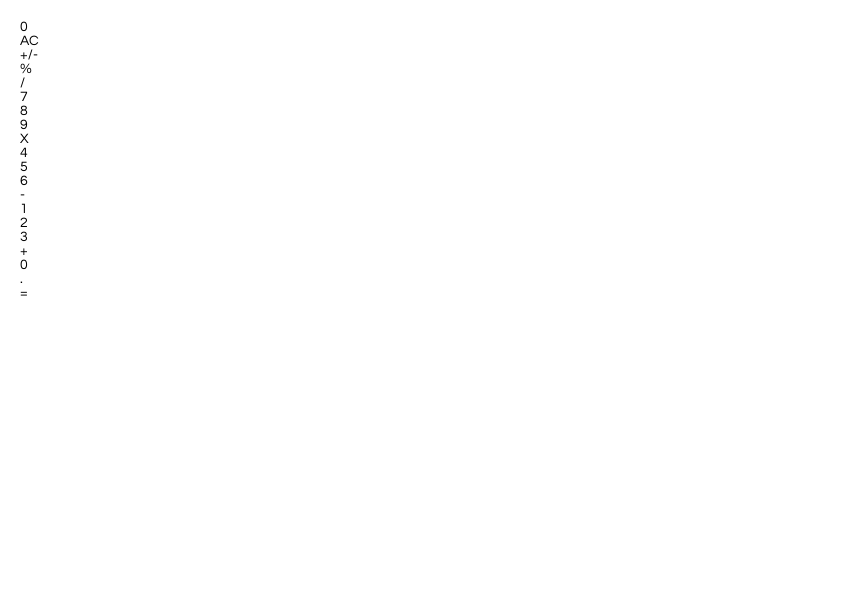
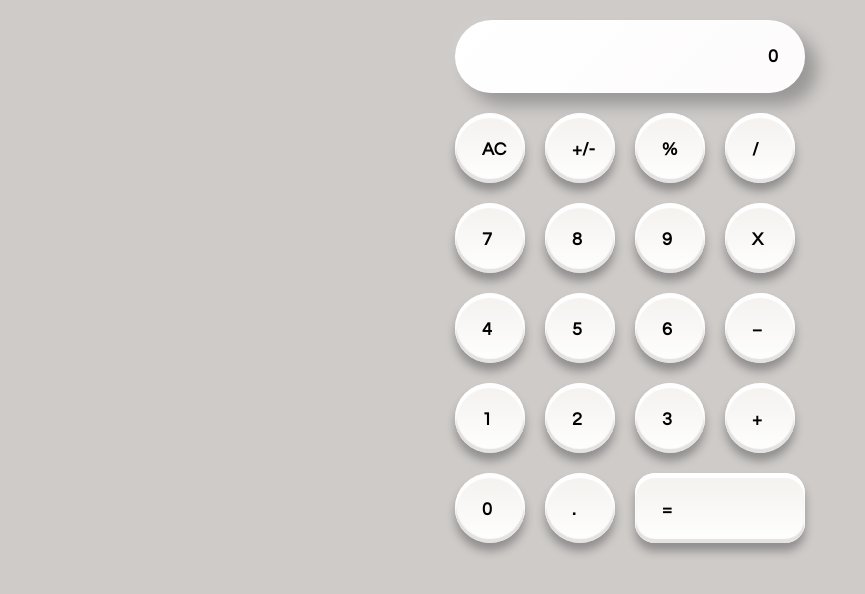
Before and after one commit to Seven-112/React-calculator, a React app: page / in a window 1280 px wide. Shown: the whole page, without its empty margins (0-865 px from the left). Built offline with nearby package versions, Linux system fonts and the light colour scheme.

Commit message:
Add style

```diff
--- a/src/components/Button.js
+++ b/src/components/Button.js
@@ -5,7 +5,7 @@ class Button extends React.Component {
   // eslint-disable-next-line class-methods-use-this
   render() {
     return (
-      <div>{this.props.name}</div>
+      this.props.name === '=' ? <div className="button button-equal"><span className="text">{this.props.name}</span></div> : <div className="button"><span className="text">{this.props.name}</span></div>
 
     );
   }
--- a/src/components/ButtonPanel.js
+++ b/src/components/ButtonPanel.js
@@ -20,7 +20,7 @@ export default function ButtonPanel() {
         <Button name="4" />
         <Button name="5" />
         <Button name="6" />
-        <Button name="-" />
+        <Button name="−" />
       </div>
       <div>
         <Button name="1" />
--- a/src/components/Display.js
+++ b/src/components/Display.js
@@ -10,7 +10,7 @@ class Display extends React.Component {
   render() {
     const { result } = this.props;
     return (
-      <div>
+      <div className="element text">
         {result}
       </div>
     );
--- a/src/index.css
+++ b/src/index.css
@@ -1,4 +1,78 @@
 body {
   font: 14px "Century Gothic", Futura, sans-serif;
   margin: 20px;
+  background: #cecbc9;
 }
+
+#root {
+  width: fit-content;
+  margin: auto;
+}
+
+.buttonHolder {
+  margin: 80px auto;
+  width: 400px;
+}
+
+.button {
+  cursor: pointer;
+  background-image: -webkit-linear-gradient(top, #f4f1ee, #fff);
+  border-radius: 50%;
+  box-shadow: 0px 8px 10px 0px rgba(0, 0, 0, 0.3), inset 0px 4px 1px 1px white,
+    inset 0px -3px 1px 1px rgba(204, 198, 197, 0.5);
+  display: inline-flex;
+  height: 70px;
+  margin: 0 20px 20px 0;
+  width: 70px;
+  -webkit-transition: all 0.1s linear;
+  transition: all 0.1s linear;
+}
+
+.button-equal {
+  width: 170px;
+  border-radius: 20px;
+}
+
+.text {
+  padding: 27px;
+  font-weight: bold;
+  font-size: large;
+}
+
+.button:after {
+  color: #e9e6e4;
+  content: "";
+  display: block;
+  font-size: 30px;
+  height: 30px;
+  text-decoration: none;
+  text-shadow: 0px -1px 1px #bdb5b4, 1px 1px 1px white;
+  position: absolute;
+  width: 30px;
+}
+
+.button:hover {
+  background-image: -webkit-linear-gradient(top, #fff, #f4f1ee);
+  color: #0088cc;
+}
+
+.button:active {
+  background-image: -webkit-linear-gradient(top, #efedec, #f7f4f4);
+  box-shadow: 0 3px 5px 0 rgba(0, 0, 0, 0.4),
+    inset 0px -3px 1px 1px rgba(204, 198, 197, 0.5);
+}
+
+.button:active:after {
+  color: #dbd2d2;
+  text-shadow: 0px -1px 1px #bdb5b4, 0px 1px 1px white;
+}
+
+.element {
+  margin: 0 20px 20px 0;
+  background: linear-gradient(-45deg, rgb(253 251 251), rgb(255 255 255));
+  box-shadow: 12px 12px 16px 0 rgb(0 0 0 / 25%),
+    -8px -8px 12px 0 rgb(255 255 255 / 3%);
+  border-radius: 50px;
+  display: flex;
+  justify-content: flex-end;
+}
```
